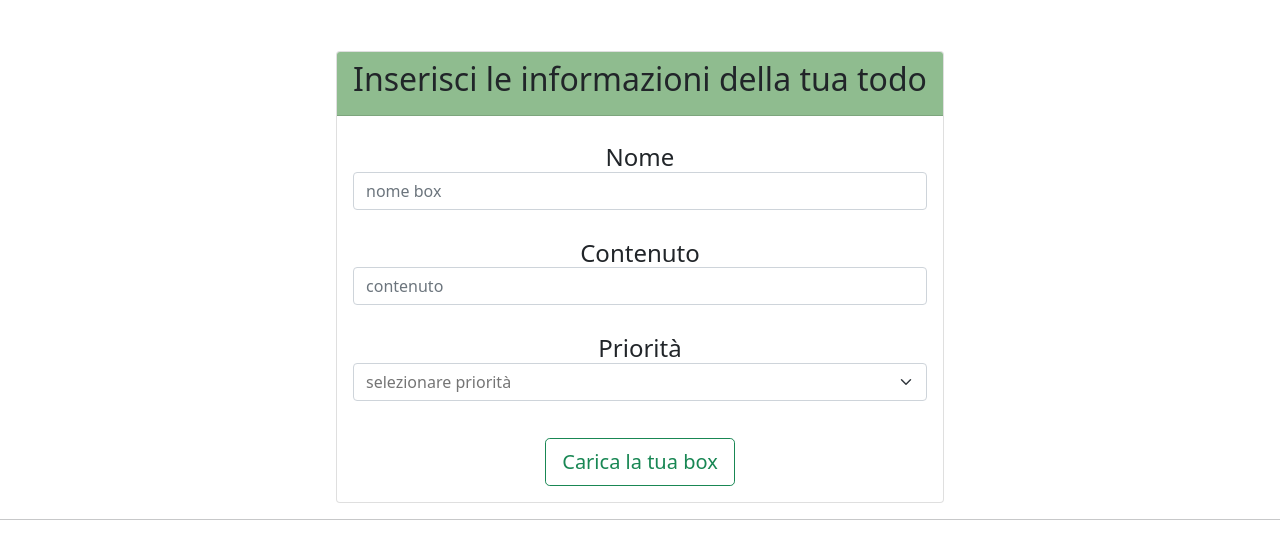
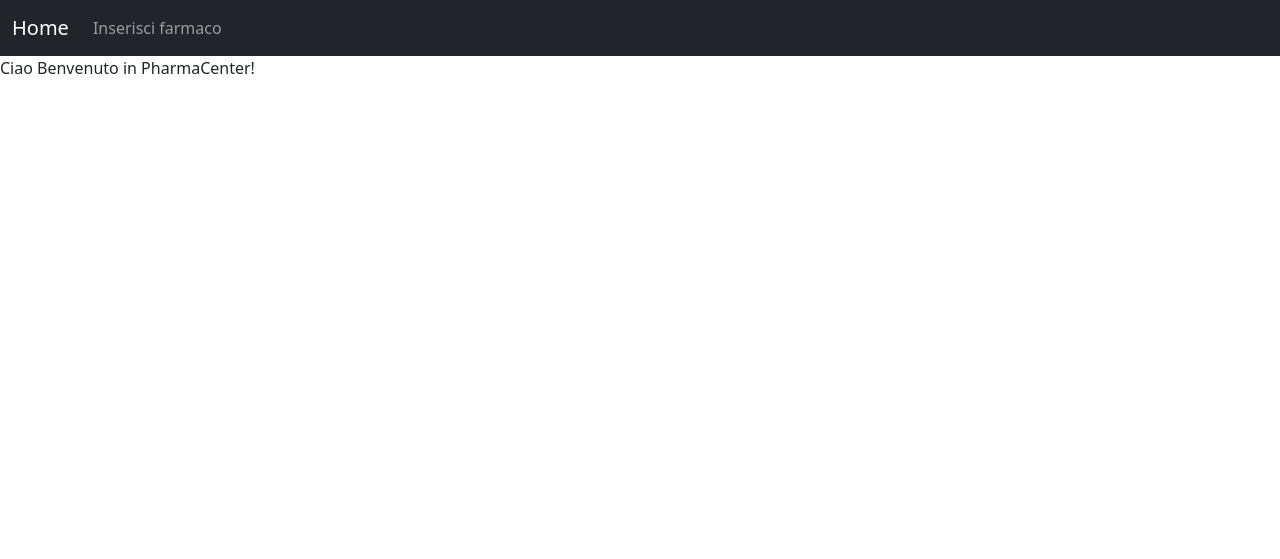
Before and after one commit to RaffaellaFer/PWTest, a Flask app: template templates/home.html in a window 1280 px wide. Shown: the top 559 px of the page. Run offline with Flask 3, Linux system fonts and the light colour scheme; the template is opened without the code that fills it, so the values that code supplies are empty; parts of the project's set-up code (start-up, migrations or seed data) failed here and were passed over; some libraries are stand-ins or nearby versions.

Commit message:
inizio template

```diff
--- a/app.py
+++ b/app.py
@@ -30,16 +30,21 @@ db = client.todo
 
 
 #FUNZIONE PER CREARE UNA FOODBOX
-@app.route("/", methods=('GET', 'POST'))
+@app.route("/")
 def home():
+    return render_template('home.html') # render home page template with all todos
+
+#FUNZIONE PER CREARE UNA FOODBOX
+@app.route("/farmaco/", methods=('GET', 'POST'))
+def farmaco():
     if request.method == "POST":
         nome = request.form.get('nome')
         contenuto = request.form.get('contenuto')
         priorita = request.form.get('priorita')
         db.todoList.insert_one({'nome': nome, 'contenuto': contenuto, 'priorita': int(priorita)})
-        return redirect(url_for('home'))
+        return redirect(url_for('farmaco'))
     all_todos = db.todoList.find()    # display all todo documents
-    return render_template('home.html', todos = all_todos) # render home page template with all todos
+    return render_template('farmaco.html', todos = all_todos) # render home page template with all todos
 
 if __name__ == "__main__":
     app.run(debug=True) #running your server on development mode, setting debug to True
--- a/templates/base.html
+++ b/templates/base.html
@@ -0,0 +1,33 @@
+<!DOCTYPE html>
+<html lang="en">
+<head>
+
+  <meta charset="UTF-8">
+  <meta name="viewport" content="width=device-width, initial-scale=1.0">
+  <title>PharmaCenter</title>
+    <link href="https://cdn.jsdelivr.net/npm/bootstrap@5.1.3/dist/css/bootstrap.min.css" rel="stylesheet" integrity="sha384-1BmE4kWBq78iYhFldvKuhfTAU6auU8tT94WrHftjDbrCEXSU1oBoqyl2QvZ6jIW3" crossorigin="anonymous">
+</head>
+<body>
+    <nav class="navbar navbar-expand-lg navbar-dark bg-dark">
+        <div class="container-fluid">
+        <a class="navbar-brand" href="/">Home</a>
+        <button class="navbar-toggler" type="button" data-bs-toggle="collapse" data-bs-target="#navbarNavDropdown" aria-controls="navbarNavDropdown" aria-expanded="false" aria-label="Toggle navigation">
+        <span class="navbar-toggler-icon"></span>
+        </button>
+            <div class="collapse navbar-collapse" id="navbarNavDropdown">
+                <ul class="navbar-nav">
+                    <li class="nav-item">
+                        <a class="nav-link" aria-current="page" href="/farmaco/">Inserisci farmaco</a>
+                    </li>
+                </ul>
+            </div>
+        </div>
+    </nav>
+  {% block content %}
+    {# Template inserted here #}
+  {% endblock %}
+
+
+
+</body>
+</html>
--- a/templates/home.html
+++ b/templates/home.html
@@ -1,60 +1,6 @@
-<!DOCTYPE html>
-<html lang="en">
-<head>
+{% extends "base.html" %}
+{% block content %}
 
-  <meta charset="UTF-8">
-  <meta name="viewport" content="width=device-width, initial-scale=1.0">
-  <title>Green City</title>
-    <link rel="stylesheet" href="https://unpkg.com/leaflet@1.7.1/dist/leaflet.css"
-          integrity="sha512-xodZBNTC5n17Xt2atTPuE1HxjVMSvLVW9ocqUKLsCC5CXdbqCmblAshOMAS6/keqq/sMZMZ19scR4PsZChSR7A=="
-          crossorigin=""/>
-    <script src="https://unpkg.com/leaflet@1.7.1/dist/leaflet.js"
-            integrity="sha512-XQoYMqMTK8LvdxXYG3nZ448hOEQiglfqkJs1NOQV44cWnUrBc8PkAOcXy20w0vlaXaVUearIOBhiXZ5V3ynxwA=="
-            crossorigin=""></script>
-    <script src="https://ajax.googleapis.com/ajax/libs/jquery/3.5.1/jquery.min.js"></script>
-    <link href="https://cdn.jsdelivr.net/npm/bootstrap@5.1.3/dist/css/bootstrap.min.css" rel="stylesheet" integrity="sha384-1BmE4kWBq78iYhFldvKuhfTAU6auU8tT94WrHftjDbrCEXSU1oBoqyl2QvZ6jIW3" crossorigin="anonymous">
-</head>
-<body>
+Ciao Benvenuto in PharmaCenter!
 
-    <div class="container-fluid" style="width: fit-content; margin-top: 4%">
-        <div class="card text-center">
-            <div class="card-header" style="background-color: darkseagreen">
-                <h2>Inserisci le informazioni della tua todo</h2>
-            </div>
-            <div class="card-body">
-                <form name="ins_box_form" style="margin-top: 2%" method="POST" role="form">
-                    <h4>
-                    <label for="name">Nome</label>
-                    <br>
-                    <input type="text" name="nome" class="form-control" required placeholder="nome box">
-                    <br>
-                    <label for="name">Contenuto</label>
-                    <br>
-                    <input type="text" name="contenuto" class="form-control" required placeholder="contenuto">
-                    <br>
-                    <label>Priorità </label>
-                    <br>
-                    <input list="priorita" name="priorita" class="form-select" required placeholder="selezionare priorità">
-                    <datalist id="priorita" name="priorita" >
-                        <option value="1" />
-                        <option value="2" />
-                        <option value="3" />
-                    </datalist>
-                    <br>
-                    </h4>
-                    <input type="submit" value="Carica la tua box" class="btn btn-outline-success btn-lg">
-                    <br>
-                </form>
-            </div>
-        </div>
-    </div>
-    <hr>
-		{% for todo in todos %}
-		<div class="todo">
-	    <!--Fetching a todo-->
-		<p> {{ todo['nome'] }} <i>
-			({{ todo['contenuto'] }})</i>
-		</p>
-        {% endfor %}
-</body>
-</html>
+{% endblock %}
```
Also changed, not shown: templates/farmaco.html (added, +45 -0 lines).
